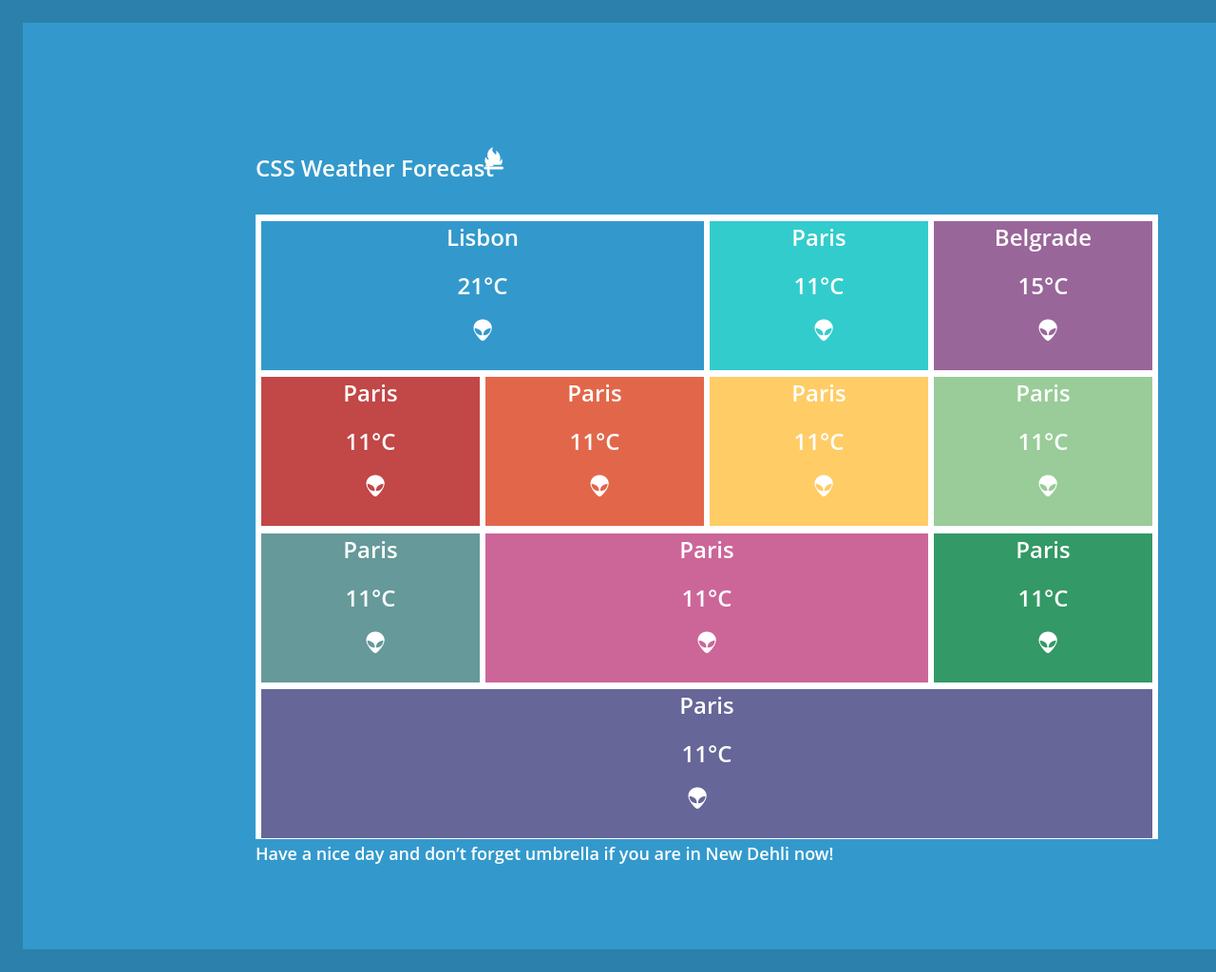
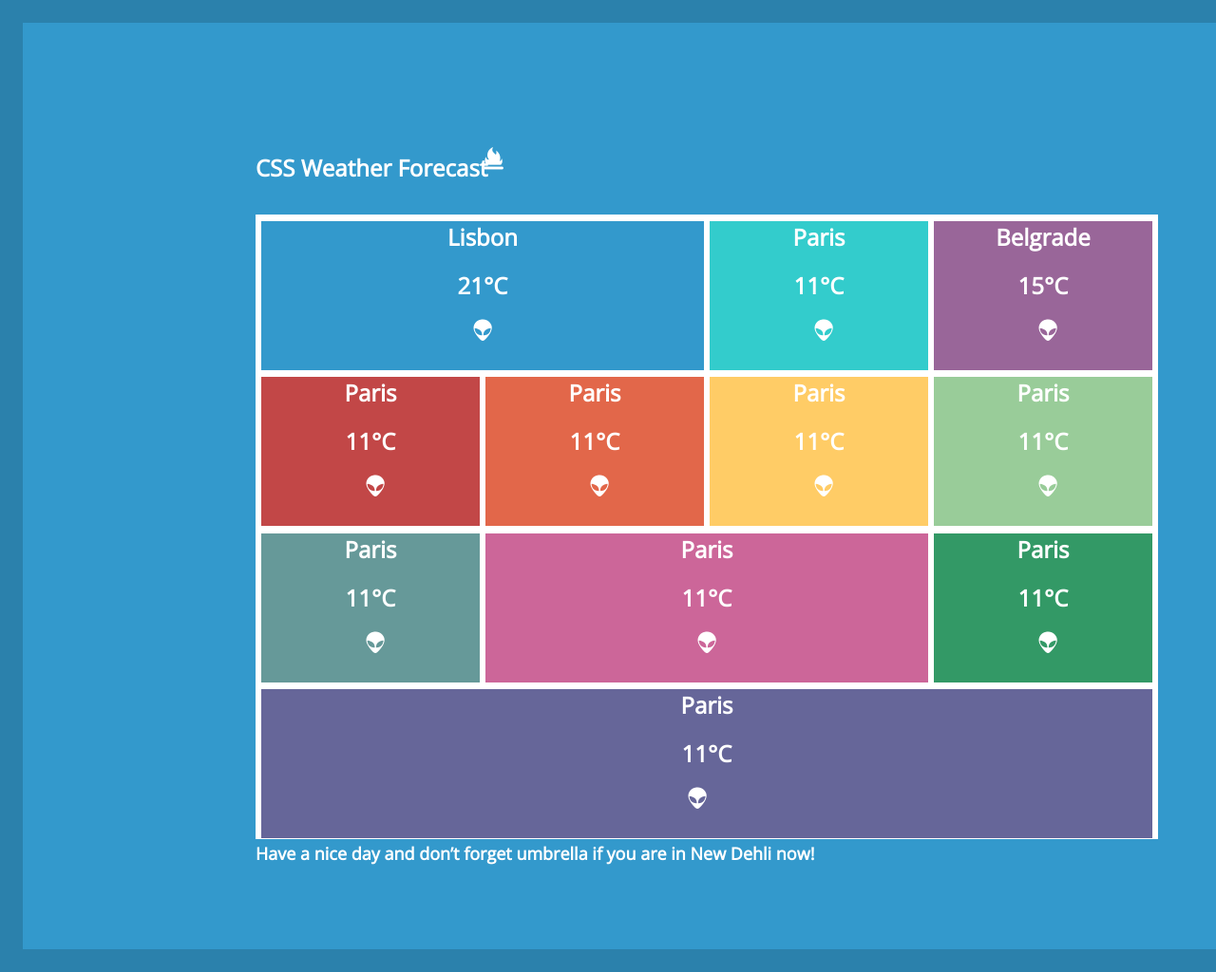
Before and after one commit to AltairAtL/Homework7_2, a plain HTML site: page index.html in a window 1280 px wide. Shown: the top 1024 px of the page at 95% size. Drawn offline with nearby package versions, Linux system fonts and the light colour scheme.

Commit message:
Added font

```diff
--- a/css/style.css
+++ b/css/style.css
@@ -20,7 +20,7 @@
   left: 245px;
   top: 136px;
 
-  font-family: Open Sans;
+  font-family: "Open Sans", sans-serif;
   font-style: normal;
   font-weight: 600;
   font-size: 24px;
@@ -36,7 +36,7 @@
   left: 245px;
   top: 863px;
 
-  font-family: Open Sans;
+  font-family: "Open Sans", sans-serif;
   font-style: normal;
   font-weight: 600;
   font-size: 18px;
@@ -202,7 +202,7 @@ li {
 .city {
   display: flex;
   justify-content: space-around;
-  font-family: Open Sans;
+  font-family: "Open Sans", sans-serif;
   font-style: normal;
   font-weight: 600;
   font-size: 24px;
@@ -213,7 +213,7 @@ li {
 .degrees {
   display: flex;
   justify-content: space-around;
-  font-family: Open Sans;
+  font-family: "Open Sans", sans-serif;
   font-style: normal;
   font-weight: 600;
   font-size: 24px;
--- a/index.html
+++ b/index.html
@@ -6,6 +6,13 @@
     <meta name="viewport" content="width=device-width, initial-scale=1.0" />
     <title>CSS Weather Forecast</title>
     <link rel="stylesheet" href="css/style.css" />
+    <link rel="preconnect" href="https://fonts.gstatic.com" />
+    <link rel="preconnect" href="https://fonts.gstatic.com" />
+    <link rel="preconnect" href="https://fonts.gstatic.com" />
+    <link
+      href="https://fonts.googleapis.com/css2?family=Open+Sans&display=swap"
+      rel="stylesheet"
+    />
     <!-- <link rel="stylesheet" href="css/weather-icons-wind.css" />
     <link rel="stylesheet" href="css/weather-icons-wind.min.css" />
     <link rel="stylesheet" href="css/weather-icons.css" /> -->
```
